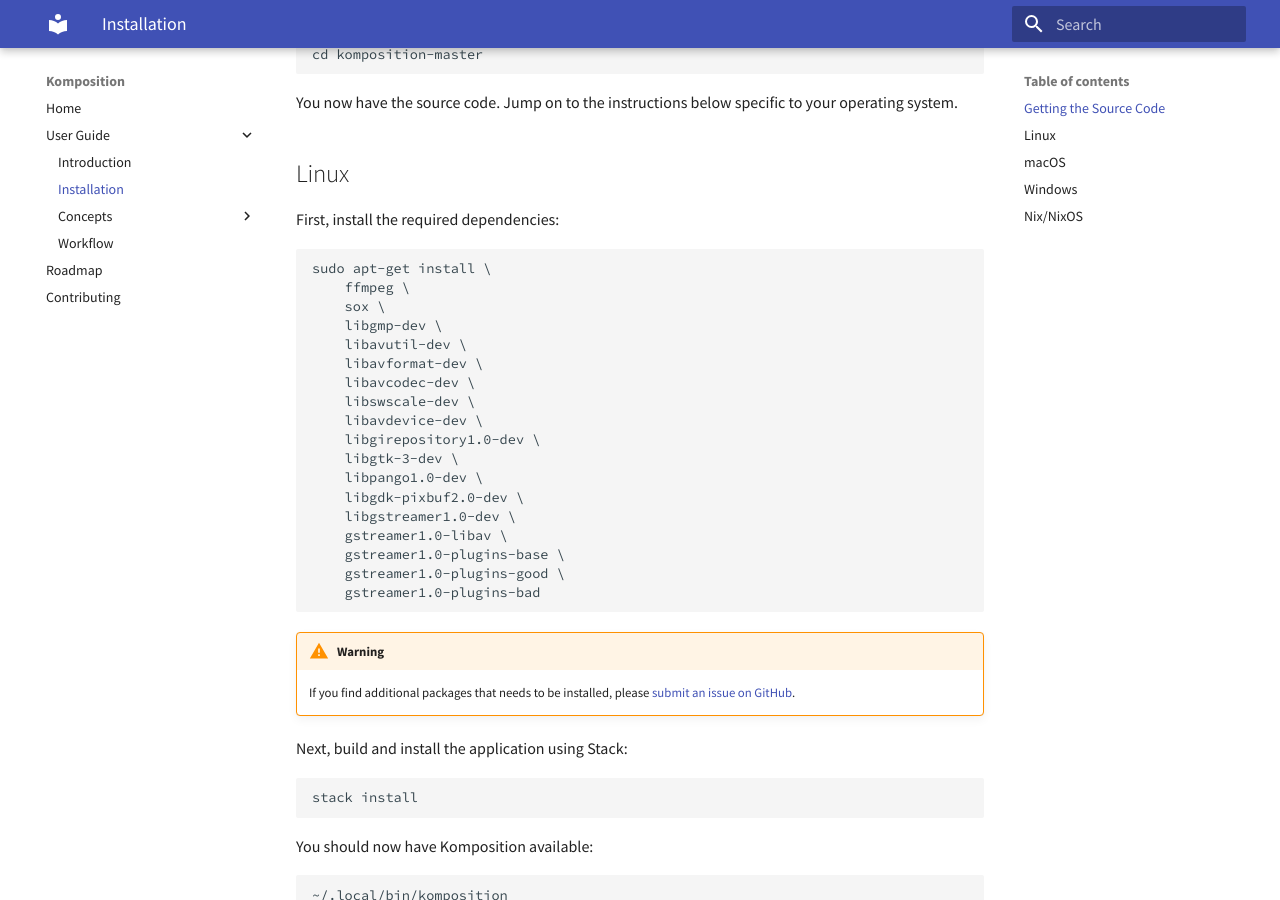
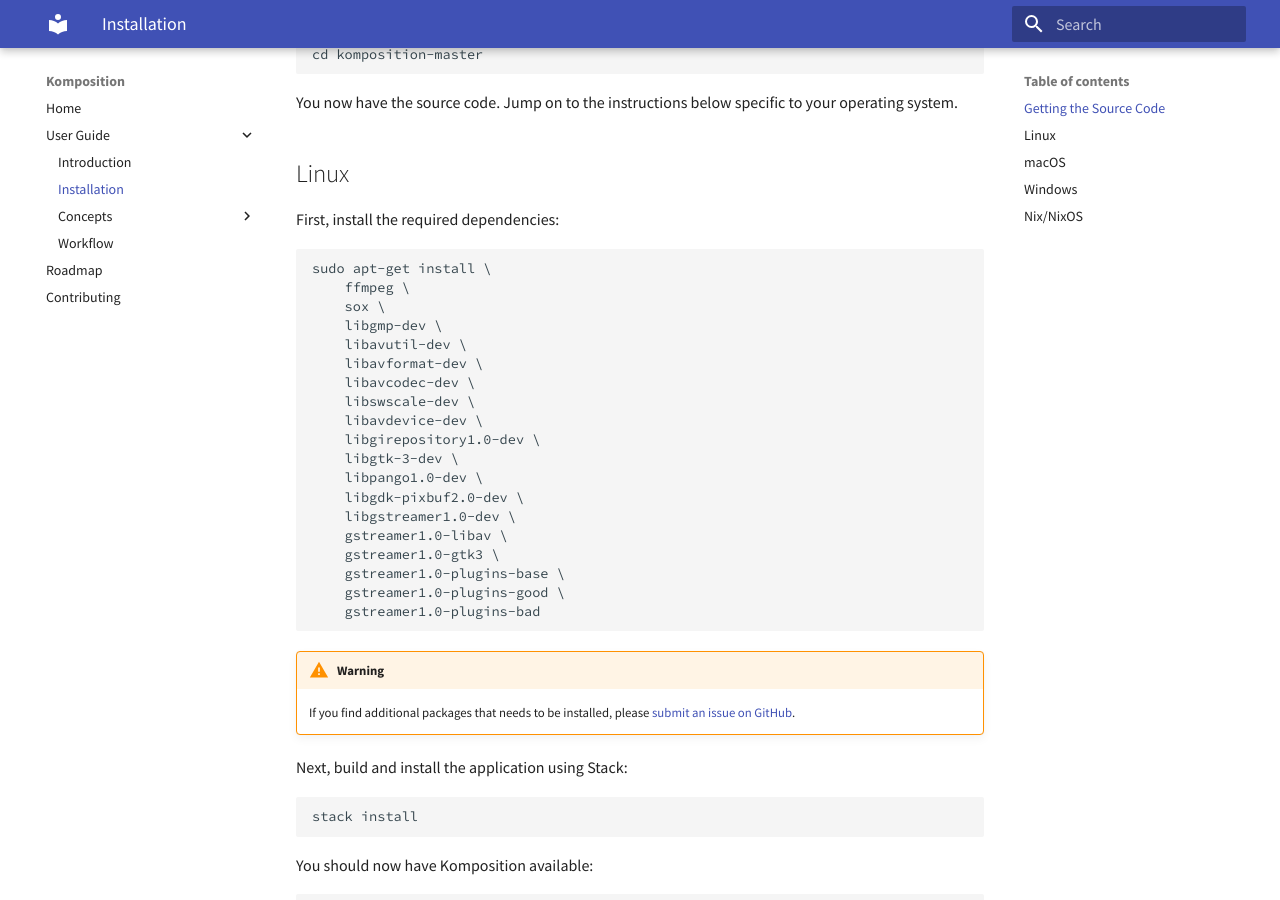
Before and after one commit to owickstrom/komposition, an MkDocs documentation site: the page built from docs/src/user-guide/installation.md, in a window 1280 px wide and 900 px high, scrolled down 613 px. Built offline with MkDocs 1.6.1 and Material for MkDocs 9.7.7, drawn with Linux system fonts in a browser that asks for light colours.

Commit message:
Include missing lib in installation docs

```diff
--- a/docs/src/user-guide/installation.md
+++ b/docs/src/user-guide/installation.md
@@ -52,6 +52,7 @@
     libgdk-pixbuf2.0-dev \
     libgstreamer1.0-dev \
     gstreamer1.0-libav \
+    gstreamer1.0-gtk3 \
     gstreamer1.0-plugins-base \
     gstreamer1.0-plugins-good \
     gstreamer1.0-plugins-bad
```
